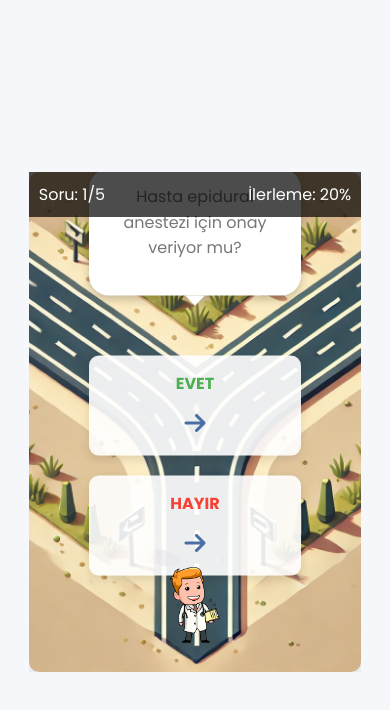
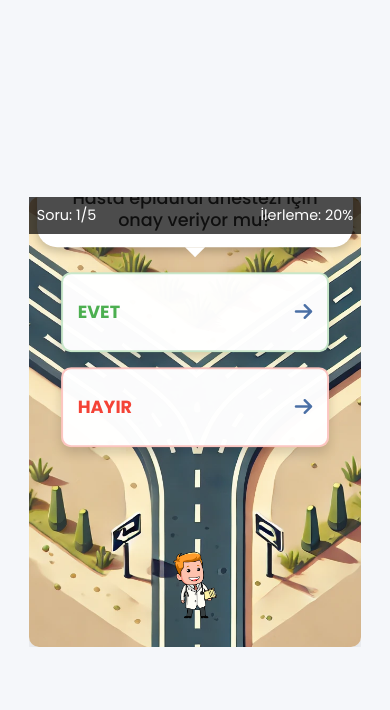
Before and after one commit to halilemret/YontemTespit, a plain HTML site: page index.html in a window 390 px wide. Both pictures are taken after a click on the button "Yolculuğa Başla". Drawn offline with Linux system fonts and the light colour scheme.

Commit message:
responsive update

```diff
--- a/style.css
+++ b/style.css
@@ -223,6 +223,14 @@ p {
     margin: 0 auto 40px;
 }
 
+.question-bubble p {
+    margin: 0;
+    font-size: 1.1rem;
+    font-weight: 500;
+    color: #333;
+    line-height: 1.4;
+}
+
 .question-bubble:after {
     content: '';
     position: absolute;
@@ -377,13 +385,149 @@ p {
         height: 80px;
     }
 
+    /* Mobil Optimizasyon - Yol ayrımı ve soru kutusu */
+    .junction-point {
+        width: 95%;
+        top: 30%;
+    }
+
+    .question-bubble {
+        max-width: 100%;
+        padding: 20px;
+        margin-bottom: 25px;
+    }
+
+    .question-bubble p {
+        font-size: 1.2rem;
+        line-height: 1.4;
+    }
+
     .path-choices {
-        flex-direction: column;
-        align-items: center;
-        gap: 20px;
+        flex-direction: row; /* Mobilde yan yana duracak */
+        gap: 10px;
+        margin-top: 40px;
+        justify-content: center;
     }
 
     .path-choice {
-        width: 80%;
+        width: 45%; /* Yan yana biraz daha kompakt */
+        padding: 15px 10px;
+        min-height: 100px; /* Minimum yükseklik vererek tıklanabilirliği artır */
+        justify-content: center;
+        background-color: rgba(255, 255, 255, 0.95); /* Daha opak arka plan */
+        box-shadow: 0 6px 12px rgba(0, 0, 0, 0.15); /* Daha belirgin gölge */
+    }
+
+    .path-label {
+        font-size: 1.1rem;
+        text-align: center;
+        margin-bottom: 8px;
+    }
+
+    .path-arrow {
+        font-size: 20px;
+    }
+
+    /* Mobil cihazlarda animasyon düzenlemeleri */
+    @keyframes moveToYes {
+        0% { bottom: 20px; left: 50%; }
+        50% { bottom: 35%; left: 35%; }
+        100% { bottom: 50%; left: 25%; }
+    }
+
+    @keyframes moveToNo {
+        0% { bottom: 20px; left: 50%; }
+        50% { bottom: 35%; left: 65%; }
+        100% { bottom: 50%; left: 75%; }
     }
 }
+
+/* Çok Küçük Ekranlar için ek optimizasyon */
+@media (max-width: 480px) {
+    .road-container {
+        height: 450px;
+    }
+
+    .doctor-character img {
+        height: 70px;
+    }
+
+    .junction-point {
+        top: 25%;
+    }
+
+    .question-bubble {
+        padding: 15px;
+        margin-bottom: 20px;
+    }
+
+    .question-bubble p {
+        font-size: 1.1rem;
+        line-height: 1.3;
+    }
+
+    .path-choices {
+        flex-direction: column; /* Çok küçük ekranlarda alt alta */
+        align-items: center;
+        gap: 15px;
+        margin-top: 25px;
+    }
+
+    .path-choice {
+        width: 85%;
+        min-height: 80px;
+        flex-direction: row; /* Etiket ve ok yan yana */
+        justify-content: space-between;
+        padding: 15px;
+        background-color: rgba(255, 255, 255, 0.98); /* Neredeyse tam opak */
+        border: 2px solid transparent; /* Durum değişikliğini göstermek için kenar ekle */
+        transition: all 0.3s ease;
+    }
+
+    .path-label {
+        margin-bottom: 0;
+        margin-right: 10px;
+    }
+
+    #yes-path {
+        border-color: rgba(76, 175, 80, 0.3); /* Hafif renkli kenar */
+    }
+
+    #yes-path:hover, #yes-path:active {
+        border-color: var(--success-color);
+        background-color: rgba(76, 175, 80, 0.1);
+    }
+
+    #no-path {
+        border-color: rgba(244, 67, 54, 0.3); /* Hafif renkli kenar */
+    }
+
+    #no-path:hover, #no-path:active {
+        border-color: var(--error-color);
+        background-color: rgba(244, 67, 54, 0.1);
+    }
+
+    /* Çok küçük ekranlar için animasyon düzenlemeleri */
+    @keyframes moveToYes {
+        0% { bottom: 20px; left: 50%; }
+        50% { bottom: 35%; left: 35%; }
+        100% { bottom: 45%; left: 30%; }
+    }
+
+    @keyframes moveToNo {
+        0% { bottom: 20px; left: 50%; }
+        50% { bottom: 35%; left: 65%; }
+        100% { bottom: 45%; left: 70%; }
+    }
+
+    /* Ekstra duyarlı tasarım için Yol geri çekilsin */
+    .road-background {
+        transform: scale(1.2);
+    }
+
+    /* Oyun istastikleri bölümünü düzenle */
+    .game-stats {
+        padding: 8px;
+        font-size: 0.9rem;
+    }
+}
```
